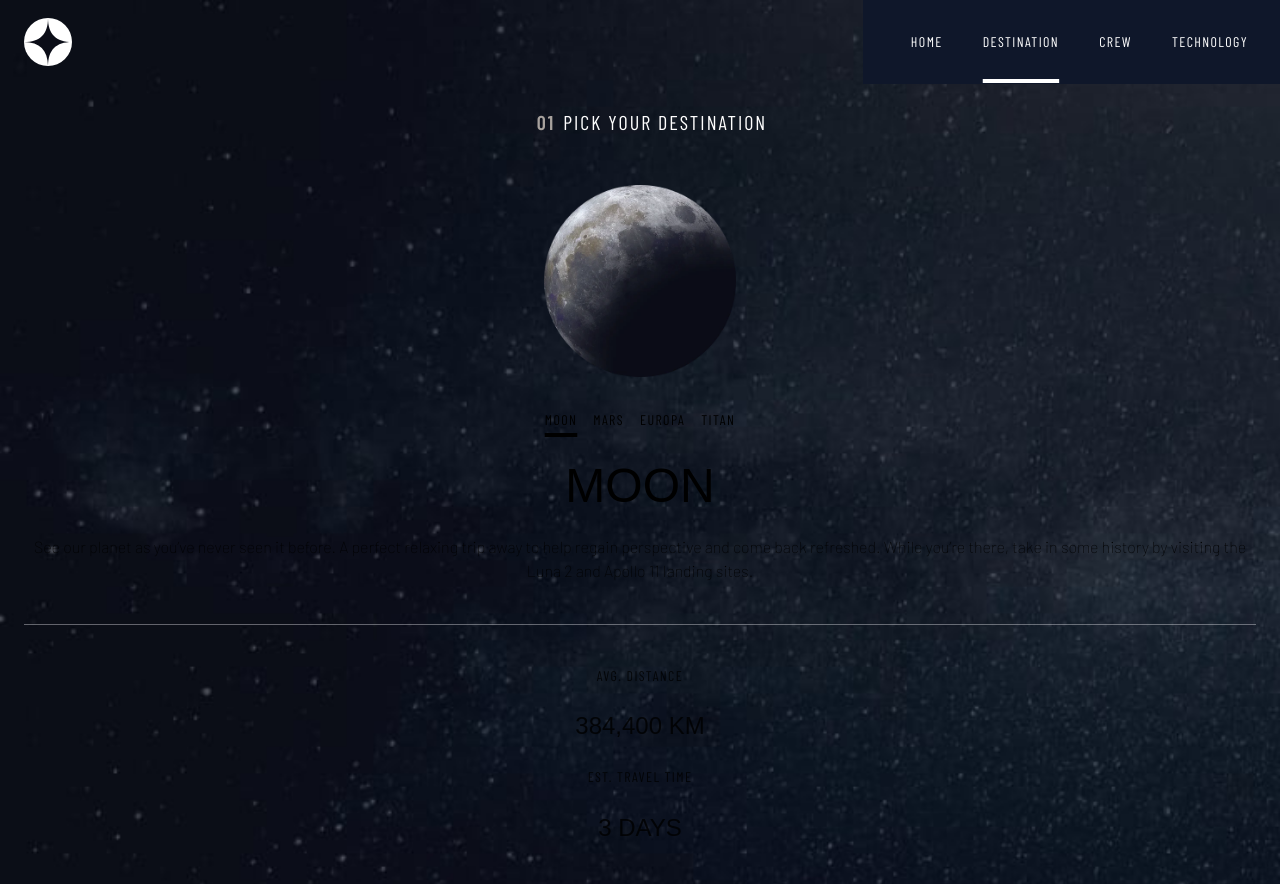
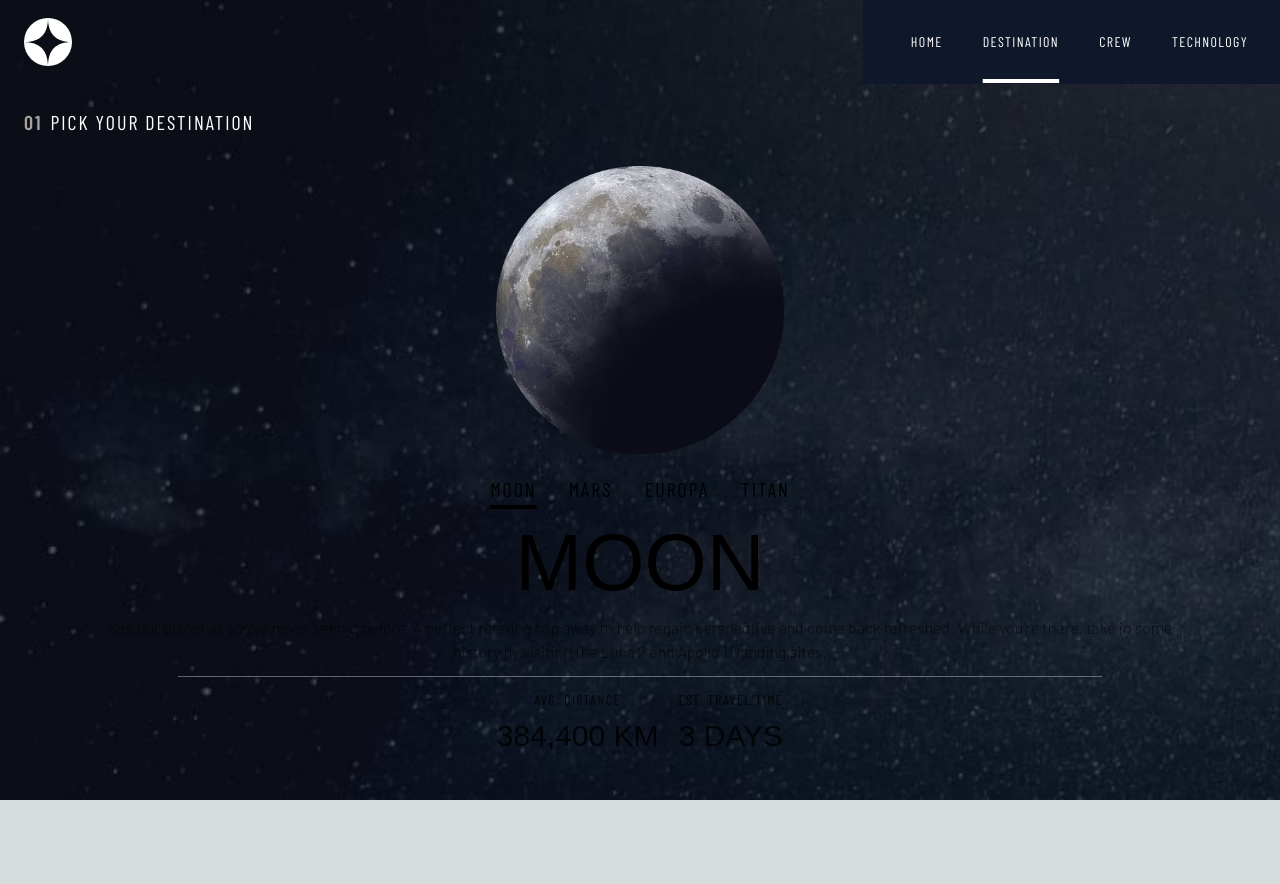
Before and after one commit to ferutizi/space-tourism, a Next.js app: page /destination in a window 1280 px wide. After the commit the page ends 800 px from the top, so only its background shows below. Built offline with nearby package versions, Linux system fonts and the light colour scheme; a web font is replaced by a local one.

Commit message:
tablet destination page styled

```diff
--- a/src/app/destination/page.tsx
+++ b/src/app/destination/page.tsx
@@ -18,33 +18,39 @@ export default function DestinationPage (): JSX.Element {
   }
 
   return (
-    <section className='destination min-h-screen'>
+    <section className='destination min-h-screen md:h-screen'>
       <Header />
-      <article className='min-h-screen flex flex-col items-center justify-between text-center pb-4 px-6'>
-        <Subtitle />
+      <Subtitle />
+      <article className='min-h-screen flex flex-col items-center justify-between text-center pb-4 px-6 md:min-h-1 md:justify-around page-h-tablet'>
         <img
-          className='h-48'
+          className='h-48 md:h-72'
           src={`/assets/images/destination/image-${currentDest.name.toLowerCase()}.webp`}
           alt={currentDest.name}
           title={currentDest.name}
         />
-        <nav className='flex gap-4 my-2'>
+        <nav className='flex gap-4 my-2 md:gap-8'>
           {data.destinations.map(e =>
             <button
               onClick={() => { handleDestination(e.name) }}
               key={e.name}
-              className={`alter-font ${e.name === currentDest.name && underlineText} tracking-widest text-sm font-thin`}
+              className={`alter-font ${e.name === currentDest.name && underlineText} tracking-widest text-sm font-thin md:text-xl`}
             >{e.name.toUpperCase()}
             </button>
           )}
         </nav>
-        <h1 className='text-5xl'>{currentDest.name.toUpperCase()}</h1>
-        <p className='font-thin'>{currentDest.description}</p>
-        <hr className='w-full opacity-40 my-4'></hr>
-        <h3 className='alter-font text-sm font-thin tracking-widest opacity-80'>{'Avg. distance'.toUpperCase()}</h3>
-        <p className='font-bell text-2xl opacity-80'>{currentDest.distance.toUpperCase()}</p>
-        <h3 className='alter-font text-sm font-thin tracking-widest opacity-80'>{'Est. travel time'.toUpperCase()}</h3>
-        <p className='font-bell text-2xl opacity-80 mb-6'>{currentDest.travel.toUpperCase()}</p>
+        <h1 className='text-5xl md:text-7xl'>{currentDest.name.toUpperCase()}</h1>
+        <p className='font-thin md:px-20'>{currentDest.description}</p>
+        <hr className='w-full opacity-40 my-3 md:w-9/12 md:my-0'></hr>
+        <div className='mb-6 flex flex-col gap-5 md:flex-row'>
+          <div className='flex flex-col gap-2'>
+            <h3 className='alter-font text-sm font-thin tracking-widest opacity-80 md:text-md'>{'Avg. distance'.toUpperCase()}</h3>
+            <p className='font-bell text-2xl opacity-80 md:text-3xl'>{currentDest.distance.toUpperCase()}</p>
+          </div>
+          <div className='flex flex-col gap-2'>
+            <h3 className='alter-font text-sm font-thin tracking-widest opacity-80 md:text-md'>{'Est. travel time'.toUpperCase()}</h3>
+            <p className='font-bell text-2xl opacity-80 md:text-3xl'>{currentDest.travel.toUpperCase()}</p>
+          </div>
+        </div>
       </article>
     </section>
   )
```
